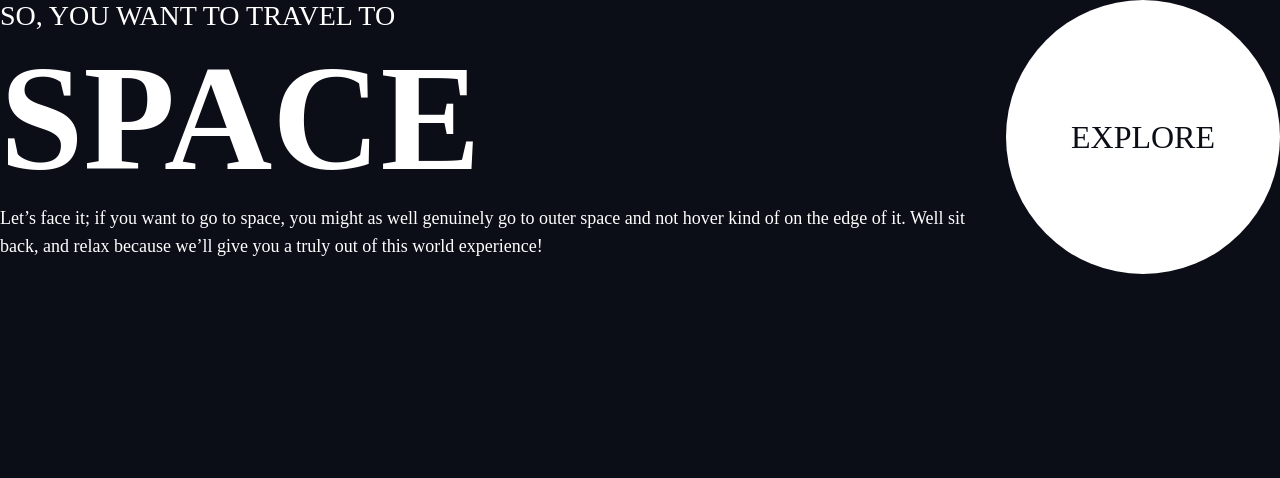
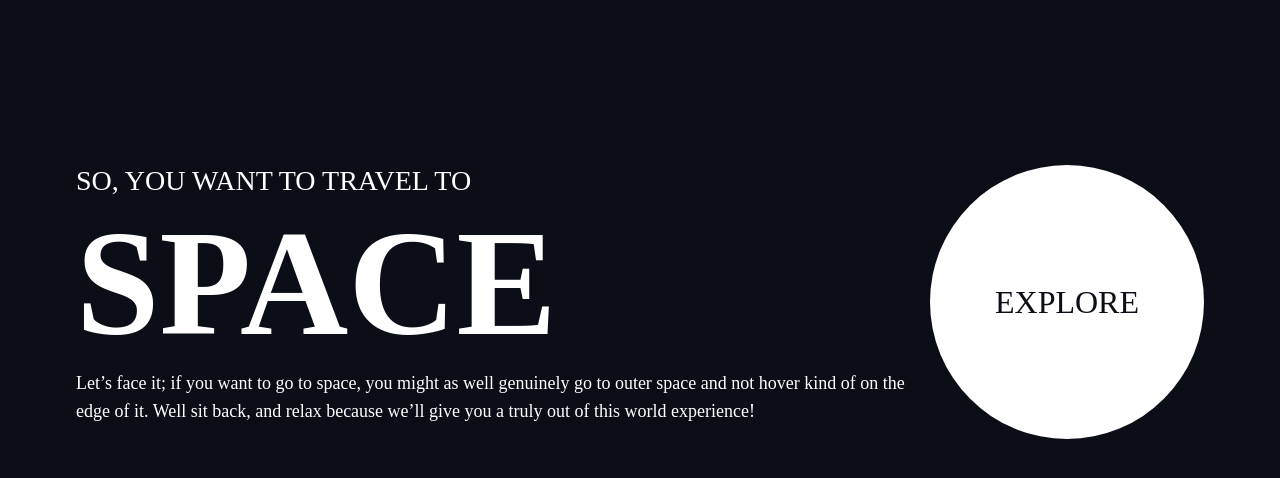
Before and after one commit to MitiaElodie/space-tourism-website-main, a Vue app: page / in a window 1280 px wide. Shown: the top 478 px of the page. Built offline with nearby package versions, Linux system fonts and the light colour scheme; a web font is replaced by a local one.

Commit message:
CSS + HTML: add paddings to main tag

```diff
--- a/src/App.vue
+++ b/src/App.vue
@@ -2,14 +2,36 @@
 </script>
 
 <template>
-   <div class="app">
-      <header>
-      </header>
-      <main>
-         <RouterView />
-      </main>
-   </div>
+   <header>
+   </header>
+   <main class="app__main">
+      <RouterView />
+   </main>
 </template>
 
 <style lang="scss">
+@use '@/assets/base.scss';
+
+.app {
+   --main-horizontal-padding: 24px;
+   --main-vertical-padding: 40px;
+
+   &__main {
+      padding: var(--main-horizontal-padding) var(--main-vertical-padding);
+   }
+}
+
+@media (min-width: base.$tablet-breakpoint) {
+      .app {
+         --main-horizontal-padding: 165px;
+         --main-vertical-padding: 76px;
+      }
+   }
+
+   @media (min-width: base.$laptop-breakpoint) {
+      .app {
+         --main-horizontal-padding: 165px;
+         --main-vertical-padding: 76px;
+      }
+   }
 </style>
```
